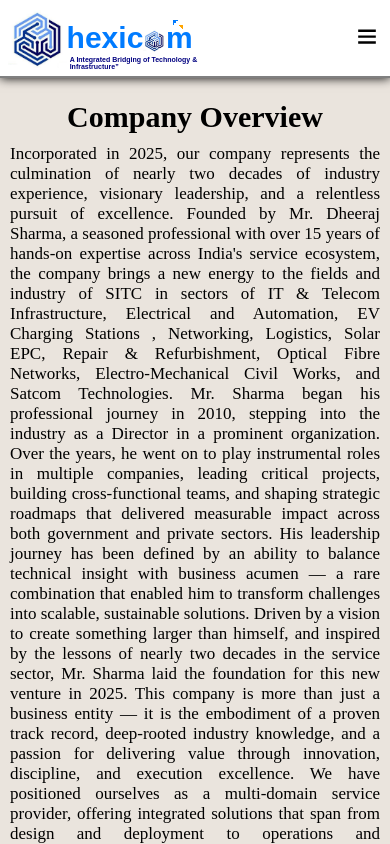
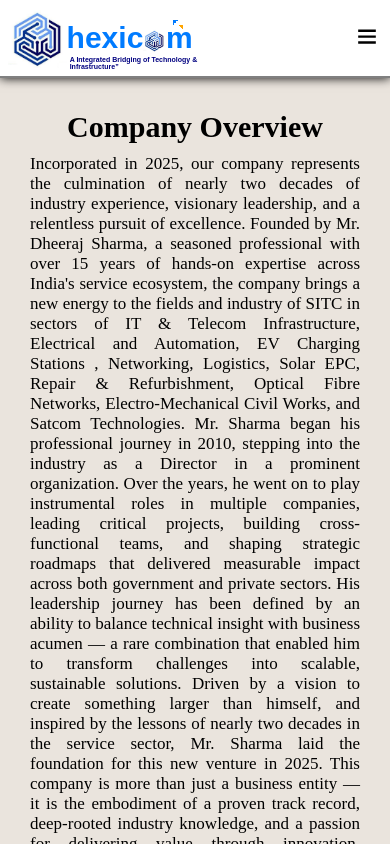
Before and after one commit to yashsharma6391/Hexicom, a React (Vite) app in the folder Hexicom/: page / in a window 390 px wide. Shown: the top 844 px of the page. Built offline with nearby package versions, Linux system fonts and the light colour scheme.

Commit message:
Update About.css

```diff
--- a/Hexicom/src/Pages/About.css
+++ b/Hexicom/src/Pages/About.css
@@ -68,7 +68,7 @@
   padding: 18px;
 }
 @media screen and (max-width: 768px) {
-  .AboutCompany {
+  .aboutcompany {
     padding: 20px 10px 10px 10px;
     height: 100%;
   }
@@ -85,7 +85,7 @@
   }
 }
 @media screen and (max-width: 460px) {
-  .AboutCompany {
+  .aboutcompany {
     padding: 20px 10px 10px 10px;
   }
   .profile_detail {
```
